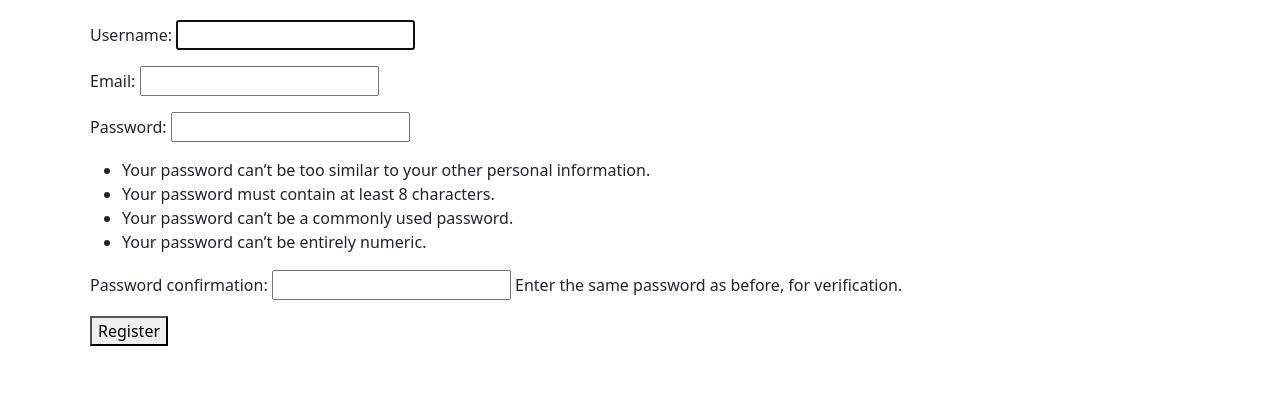
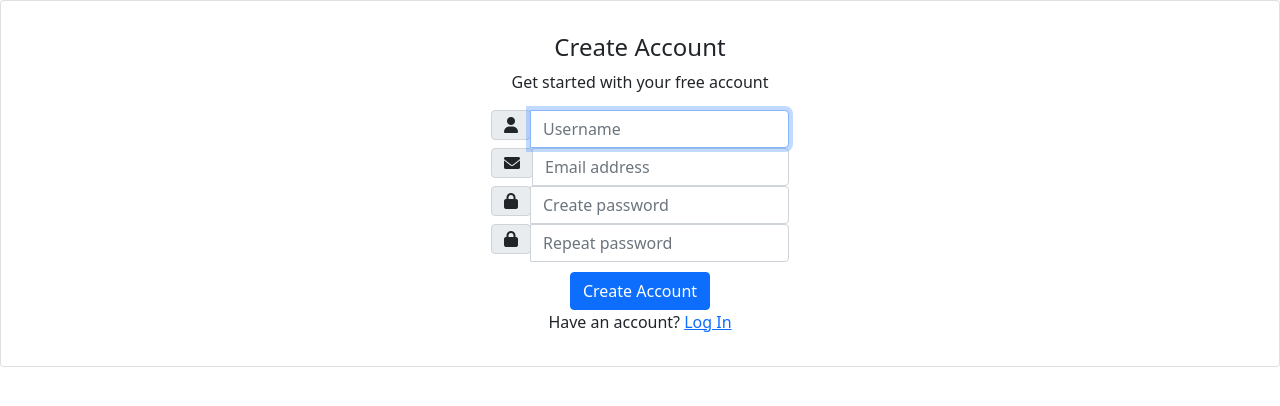
Before and after one commit to juanDuqueS/Fusepong, a Django app: page /register/ in a window 1280 px wide. Shown: the part 57-463 px from the top of the page. Run offline with Django 3.2, Linux system fonts and the light colour scheme.

```diff
--- a/Fusepong/templates/base.html
+++ b/Fusepong/templates/base.html
@@ -8,6 +8,7 @@
     <link href="https://cdn.jsdelivr.net/npm/bootstrap@5.0.0-beta1/dist/css/bootstrap.min.css" rel="stylesheet" integrity="sha384-giJF6kkoqNQ00vy+HMDP7azOuL0xtbfIcaT9wjKHr8RbDVddVHyTfAAsrekwKmP1" crossorigin="anonymous">
     <script src="https://code.jquery.com/jquery-3.5.1.min.js" integrity="sha256-9/aliU8dGd2tb6OSsuzixeV4y/faTqgFtohetphbbj0=" crossorigin="anonymous"></script>
     <script src="https://cdn.jsdelivr.net/npm/bootstrap@5.0.0-beta1/dist/js/bootstrap.bundle.min.js" integrity="sha384-ygbV9kiqUc6oa4msXn9868pTtWMgiQaeYH7/t7LECLbyPA2x65Kgf80OJFdroafW" crossorigin="anonymous"></script>
+    <link rel="stylesheet" href="https://cdnjs.cloudflare.com/ajax/libs/font-awesome/6.0.0-beta2/css/all.min.css" integrity="sha512-YWzhKL2whUzgiheMoBFwW8CKV4qpHQAEuvilg9FAn5VJUDwKZZxkJNuGM4XkWuk94WCrrwslk8yWNGmY1EduTA==" crossorigin="anonymous" referrerpolicy="no-referrer" />
 </head>
 
 <body>
--- a/Fusepong/templates/social/register.html
+++ b/Fusepong/templates/social/register.html
@@ -2,6 +2,47 @@
 {% block title %} Register {% endblock %}
 
 {% block content %}
+<div class="card ">
+    <article class="card-body mx-auto" style="max-width: 400px;">
+        <h4 class="card-title mt-3 text-center">Create Account</h4>
+        <p class="text-center">Get started with your free account</p>
+        <form class="form" method="POST">
+            {% csrf_token %}
+            <div class="form-group input-group">
+                <div class="input-group-prepend">
+                    <span class="input-group-text"> <i class="fa fa-user"></i> </span>
+                </div>
+                <input name="username" maxlength="150" autofocus required id="id_username" class="form-control" placeholder="Username" type="text">
+            </div> <!-- form-group// -->
+            <div class="form-group input-group">
+                <div class="input-group-prepend">
+                    <span class="input-group-text"> <i class="fa fa-envelope"></i> </span>
+                </div>
+                <input name="email" required id="id_email" class="form-control" placeholder="Email address" type="email">
+            </div> <!-- form-group// -->
+            <div class="form-group input-group">
+                <div class="input-group-prepend">
+                    <span class="input-group-text"> <i class="fa fa-lock"></i> </span>
+                </div>
+                <input class="form-control" placeholder="Create password" type="password" name="password1" autocomplete="new-password" required id="id_password1">
+            </div> <!-- form-group// -->
+            <div class="form-group input-group">
+                <div class="input-group-prepend">
+                    <span class="input-group-text"> <i class="fa fa-lock"></i> </span>
+                </div>
+                <input class="form-control" placeholder="Repeat password" type="password" name="password2" autocomplete="new-password" required id="id_password2">
+            </div> <!-- form-group// -->
+            <div class="text-center" style="padding-top: 10px;">
+                <button id="submit" type="submit" class="btn btn-primary btn-block"> Create Account </button>
+            </div> <!-- form-group// -->
+            <p class="text-center">Have an account? <a href="{% url 'login' %}">Log In</a> </p>
+        </form>
+    </article>
+</div> <!-- card.// -->
+</div>
+{% endblock %}
+
+<!--
 <div class="container" style="padding: 20px">
     <form class="form" method="POST">
         {% csrf_token %}
@@ -11,5 +52,4 @@
     </form>
 </div>
 
-
-{% endblock %}
+-->
--- a/Fusepong/templates/tickets/ticket.html
+++ b/Fusepong/templates/tickets/ticket.html
@@ -6,7 +6,7 @@
     <div class="row" style="padding-bottom: 1rem">
         {% for t in tickets %}
         <div class="col-4">
-            <div class="card" style="width: 18rem; text-align: center ;">
+            <div class="card bg-light" style="width: 18rem; text-align: center ;">
                 <h1>{{ t.name }}</h1>
                 <div class="card-body">
                     <p class="card-text">{{ t.comments }}</p>
--- a/Fusepong/tickets/views.py
+++ b/Fusepong/tickets/views.py
@@ -62,7 +62,6 @@ def register(request):
         form = UserRegisterForm(request.POST)
         if form.is_valid():
             form.save()
-            ## Agregar una aviso !!!!!!!
             return redirect('home')
     else:
         form = UserRegisterForm()
```
Also changed, not shown: Fusepong/templates/home.html (+22 -1 lines), Fusepong/templates/social/login.html (+17 -3 lines), README.md.
